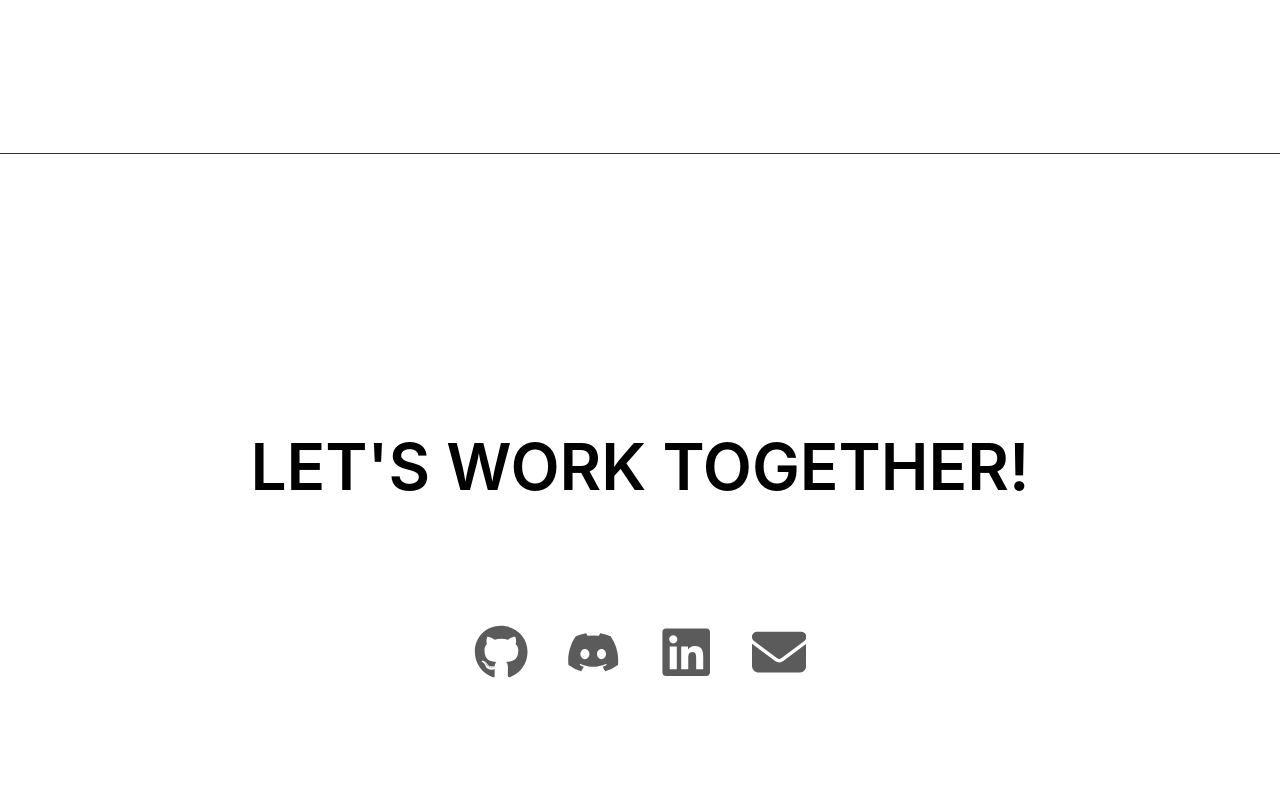
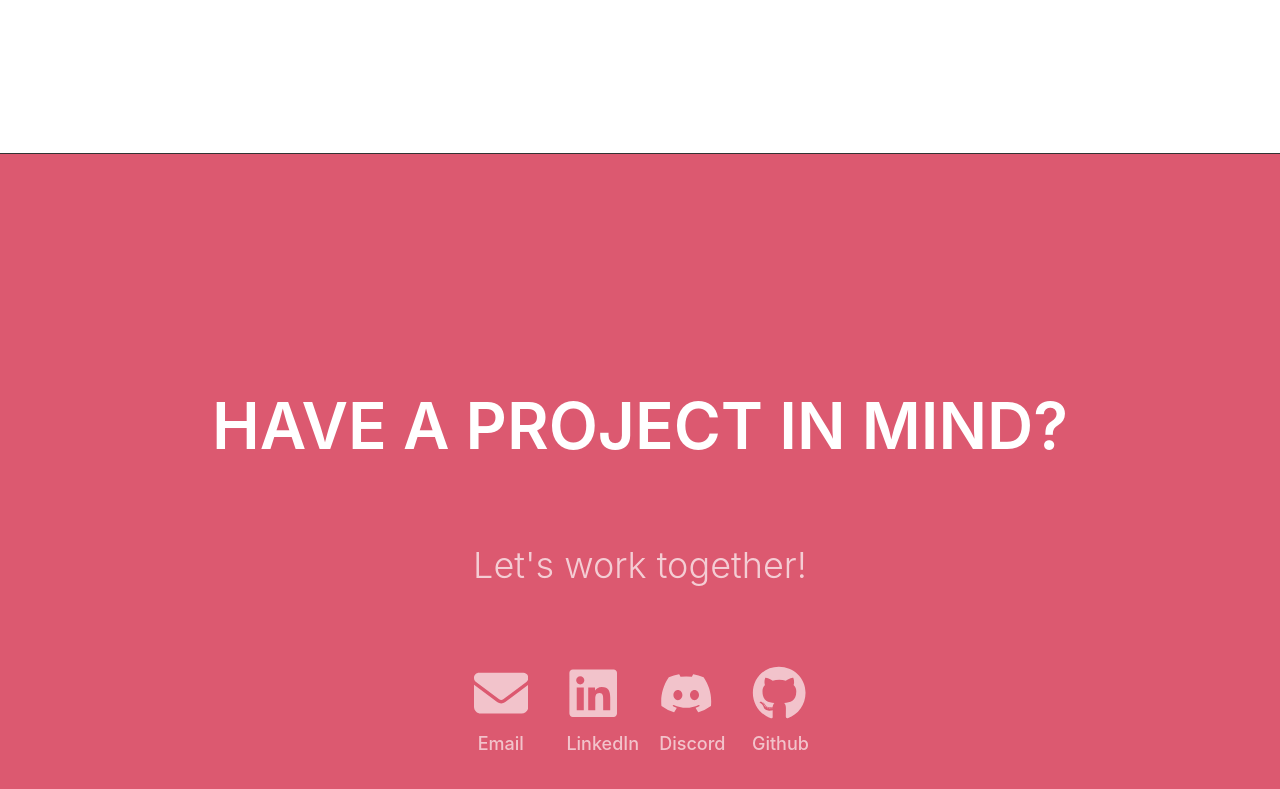
Before and after one commit to jameskbecker/portfolio-old, a Next.js app: page / in a window 1280 px wide. Shown: the part 3815-4604 px from the top of the page. Built offline with nearby package versions, Linux system fonts and the light colour scheme.

Commit message:
Update ContactSection

```diff
--- a/src/components/sections/contactSection/ContactButton.tsx
+++ b/src/components/sections/contactSection/ContactButton.tsx
@@ -2,6 +2,7 @@ import Discord from '@/assets/icons/discord.svg';
 import Envelope from '@/assets/icons/envelope.svg';
 import Github from '@/assets/icons/github.svg';
 import LinkedIn from '@/assets/icons/linkedin.svg';
+import { BodySmall } from '@/components/typography/Body';
 import { motion, useAnimationControls, useInView } from 'framer-motion';
 import { useContext, useEffect, useRef } from 'react';
 import { ThemeContext } from 'styled-components';
@@ -63,7 +64,8 @@ const ContactButton = (props: ContactButtonProps) => {
       onHoverEnd={handleHoverEnd}
       variants={flashVariants(theme, props.delay)}
     >
-      {<RenderIcon label={props.label} />}
+      <RenderIcon label={props.label} />
+      <BodySmall>{props.label}</BodySmall>
     </StyledContactButton>
   );
 };
--- a/src/components/sections/contactSection/contactData.ts
+++ b/src/components/sections/contactSection/contactData.ts
@@ -6,23 +6,23 @@ type ContactData = {
 
 const contactData: ContactData[] = [
   {
-    label: 'Github',
-    href: 'https://github.com/jameskbecker',
+    label: 'Email',
+    href: 'mailto:work@jameskbecker.com',
     delay: 0,
+  },
+  {
+    label: 'LinkedIn',
+    href: 'https://www.linkedin.com/in/jameskbecker/',
+    delay: 0.2,
   },
   {
     label: 'Discord',
     href: 'https://www.discord.com/users/442333264364175361',
-    delay: 0.2,
-  },
-  {
-    label: 'LinkedIn',
-    href: 'https://www.linkedin.com/in/jameskbecker/',
     delay: 0.4,
   },
   {
-    label: 'Email',
-    href: 'mailto:work@jameskbecker.com',
+    label: 'Github',
+    href: 'https://github.com/jameskbecker',
     delay: 0.6,
   },
 ];
--- a/src/components/sections/contactSection/index.tsx
+++ b/src/components/sections/contactSection/index.tsx
@@ -1,12 +1,14 @@
 import ContactGrid from '@/components/sections/contactSection/ContactGrid';
-import { H1 } from '@/components/typography/Headings';
+import { H1, H3 } from '@/components/typography/Headings';
 import styled from 'styled-components';
 import { StyledContactSection } from './styles';
 
 const ContactSection = () => {
   return (
     <StyledContactSection id="contact">
-      <H1>Let&apos;s Work Together!</H1>
+      <H1>Have a project in mind?</H1>
+      <H3>Let's work together!</H3>
+
       <ContactGrid />
     </StyledContactSection>
   );
--- a/src/components/sections/contactSection/styles.ts
+++ b/src/components/sections/contactSection/styles.ts
@@ -10,11 +10,21 @@ export const StyledContactSection = styled.section`
   height: 100vh;
 
   padding: 12vw 0;
+  background: ${({ theme }: any) => theme.brand};
 
   border-top: 1px solid ${({ theme }: any) => theme.text};
   box-sizing: border-box;
 
   overflow: hidden;
+
+  h1,
+  h3 {
+    color: ${({ theme }: any) => theme.brandText};
+  }
+
+  h3 {
+    opacity: 0.7;
+  }
 `;
 
 export const StyledContactContent = styled.div`
@@ -39,10 +49,19 @@ export const StyledContactButton = styled(motion.a)`
   height: 1em;
   width: 1em;
   font-size: inherit;
+  opacity: 0.7;
+
+  div {
+    color: ${({ theme }) => theme.brandText};
+    text-align: center;
+    opacity: inherit;
+  }
 
   svg {
     height: 1em;
     width: 1em;
+    fill: white;
     font-size: inherit;
+    opacity: inherit;
   }
 `;
```
